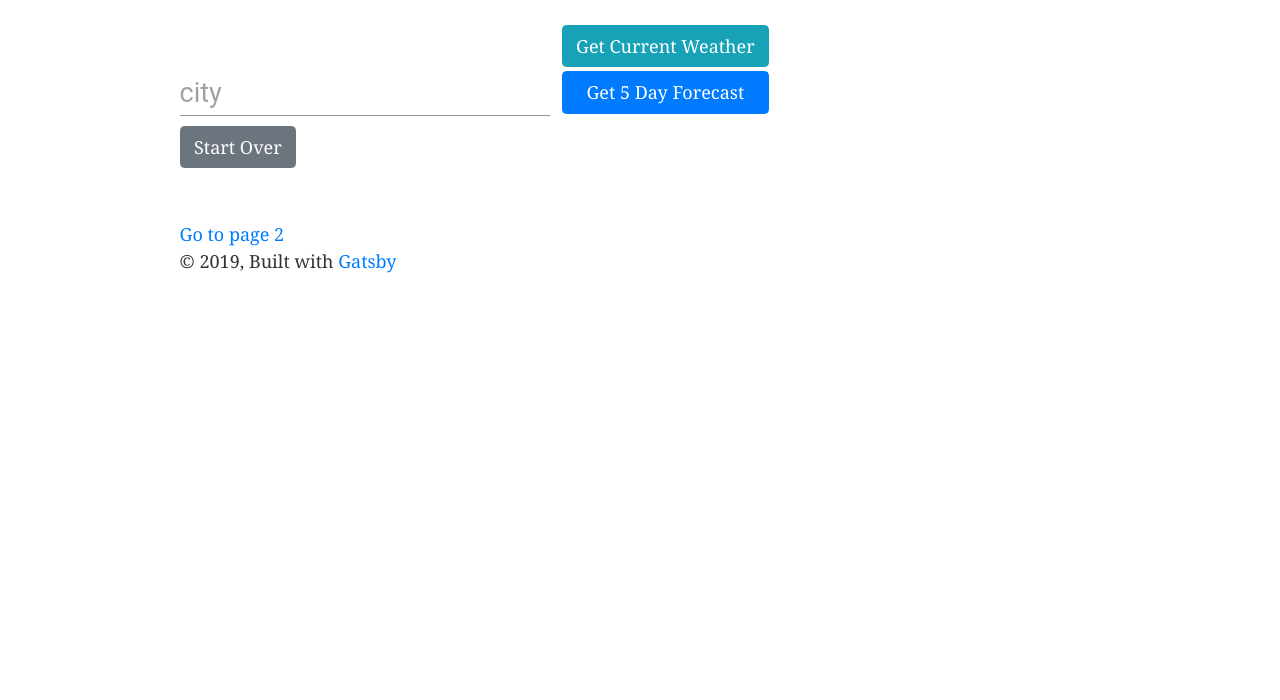
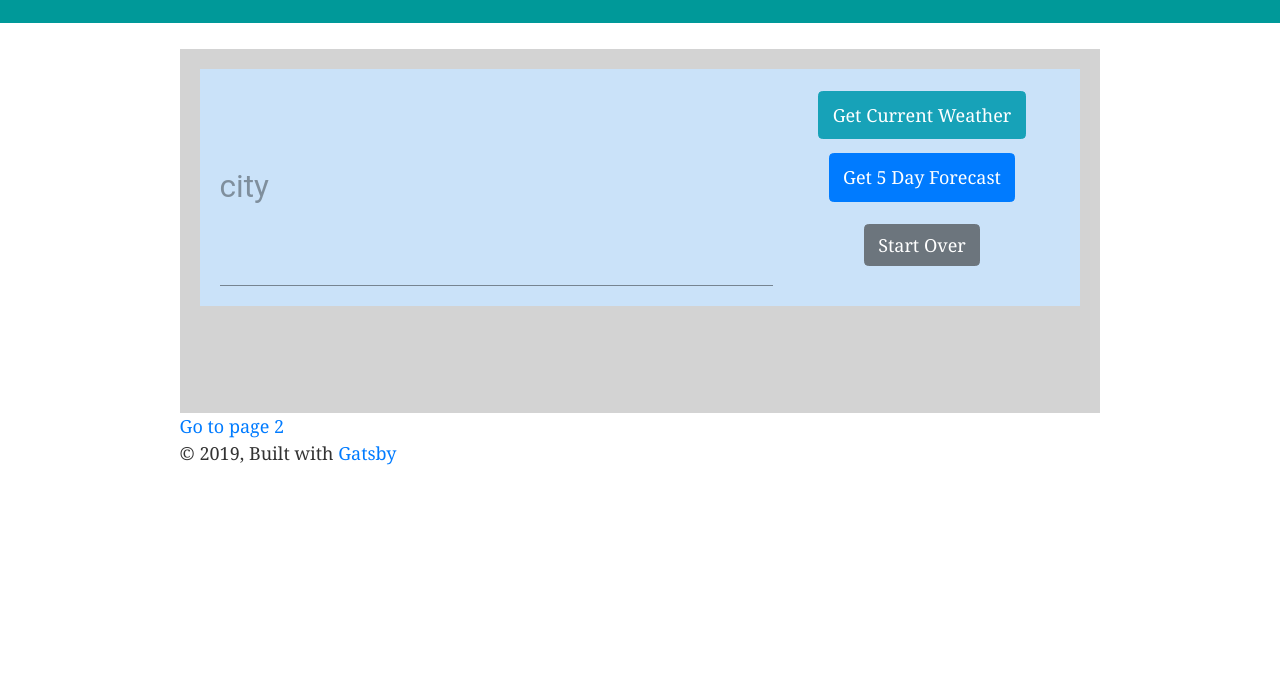
Before and after one commit to kdv24/OpenWeatherMapAPI, a Gatsby site: page / in a window 1280 px wide. Shown: the part 100-800 px from the top of the page. Built offline with nearby package versions, Linux system fonts and the light colour scheme; Gatsby itself is replaced by a stand-in of ours.

Commit message:
update styling by adding CSS Grid

```diff
--- a/src/components/header.js
+++ b/src/components/header.js
@@ -5,7 +5,7 @@ import React from "react"
 const Header = ({ siteTitle }) => (
   <header
     style={{
-      background: `rebeccapurple`,
+      background: `#009999`,
       marginBottom: `1.45rem`,
     }}
   >
@@ -14,14 +14,16 @@ const Header = ({ siteTitle }) => (
         margin: `0 auto`,
         maxWidth: 960,
         padding: `1.45rem 1.0875rem`,
+        textAlign: `center`,
       }}
     >
-      <h1 style={{ margin: 0 }}>
+      <h1>
         <Link
           to="/"
           style={{
             color: `white`,
             textDecoration: `none`,
+            textAlign: `center`,
           }}
         >
           {siteTitle}
--- a/src/components/layout.css
+++ b/src/components/layout.css
@@ -615,6 +615,58 @@ pre tt:before,
 pre tt:after {
   content: "";
 }
+
+/* CSS Grid setup for homepage */
+.container {
+  width: 100%;
+  min-height: 100%;
+  background: lightgray;
+  margin-left: 0px;
+  margin-right: 0px;
+  padding: 20px;
+  display: grid;
+  grid-template-rows: minmax(1fr, 200px) 2fr;
+  grid-template-columns: 1fr;
+  grid-gap: 20px;
+}
+
+.form-container {
+  padding: 20px;
+  max-height: minmax(1 fr, 250px);
+  background: #cae2f9;
+  display: grid;
+  grid-template-rows: 1fr;
+  grid-template-columns: 2fr 1fr;
+  grid-gap: 10px;
+  padding-bottom: 20px;
+}
+
+.results-container {
+  padding: 20px;
+}
+
+.input-form {
+  display: grid;
+  grid-template-rows: 3r 1fr;
+  width: 100%;
+}
+
+.input-field {
+}
+
+.weather-buttons {
+  display: grid;
+  justify-items: center;
+  align-content: center;
+  grid-template-columns: 1fr;
+  grid-template-rows: 1fr 1fr 1fr;
+  grid-gap: 10px;
+  padding-bottom: 20px;
+}
+.individual-buttons {
+  margin: 2px;
+}
+
 @media only screen and (max-width: 480px) {
   html {
     font-size: 100%;
--- a/src/pages/index.js
+++ b/src/pages/index.js
@@ -64,63 +64,46 @@ class IndexPage extends Component {
   render() {
     return (
       <Layout>
-        <div style={{ display: "flex", flexDirection: "row" }}>
-          <form>
-            <div
-              style={{
-                display: "flex",
-                flexWrap: "wrap",
-              }}
-            >
+        <div className="container">
+          <div className="form-container">
+            <div className="input-form">
               <Input
+                className="input-field"
+                style={{ fontSize: "1.75em" }}
                 type="text"
                 name="city"
                 id="city"
                 placeholder="city"
                 value={this.state.name}
-                style={{
-                  marginRight: "10px",
-                  fontSize: "1.5em",
-                  alignSelf: "flex-end",
-                }}
                 onChange={this.handleChange}
               />
-              <div
-                style={{
-                  display: "flex",
-                  flexDirection: "column",
-                }}
-              >
+            </div>
+            <div className="weather-buttons">
               <button
-                  style={{ margin: "2px" }}
-                  className="btn btn-info"
+                className="btn btn-info individual-buttons"
                 type="button"
                 onClick={this.getCurrentWeather}
               >
                 Get Current Weather
               </button>
               <button
-                  style={{ margin: "2px" }}
-                  className="btn btn-primary"
+                className="btn btn-primary individual-buttons"
                 type="button"
                 onClick={this.getFiveDayForecast}
               >
                 Get 5 Day Forecast
               </button>
-              </div>
-            </div>
-            <div style={{ display: "flex" }}>
               <button
                 style={{ marginTop: "10px" }}
                 className="btn btn-secondary"
                 type="button"
-                onClick={console.log("clear the input field")}
+                onClick={() => console.log("clear the input field")}
               >
                 Start Over
               </button>
             </div>
-          </form>
           </div>
+          <div className="results-container">
             <Weather
               name={this.state.name}
               temp={this.state.temp}
@@ -128,6 +111,9 @@ class IndexPage extends Component {
               description={this.state.description}
               fiveDayForecast={this.state.fiveDayForecast}
             />
+          </div>
+        </div>
+
         <Link to="/page-2/">Go to page 2</Link>
       </Layout>
     )
```
Lines whose indentation alone changed are shown as unchanged.
